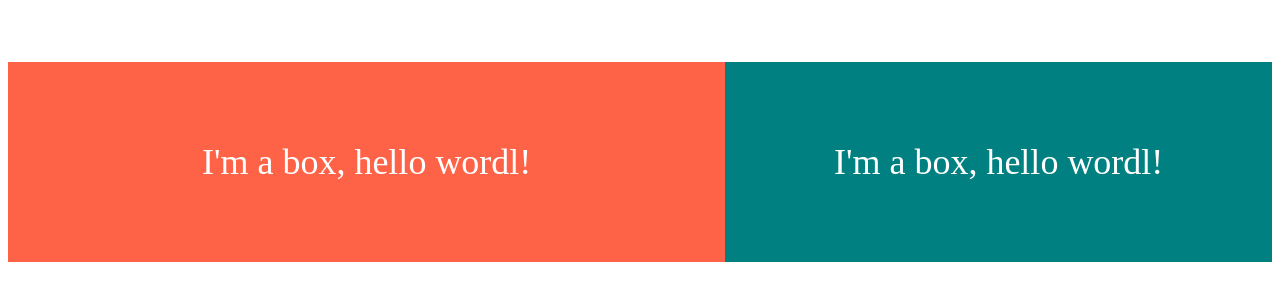
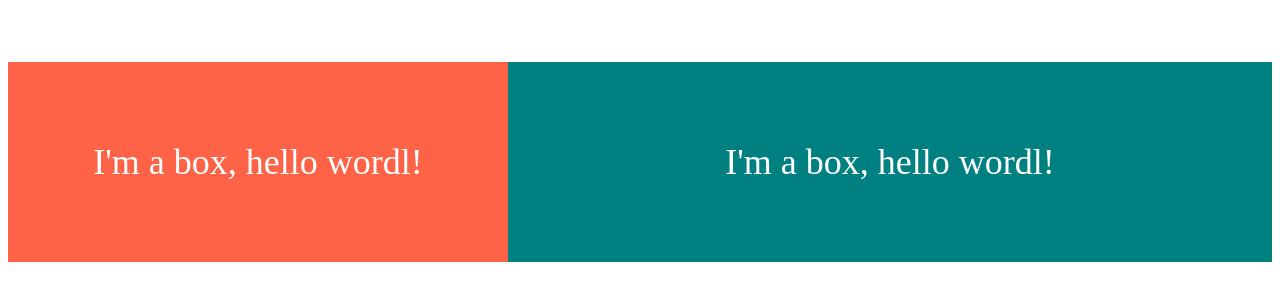
Before and after one commit to Stilllee/css-layout-marsterclass, a plain HTML site: page index.html in a window 1280 px wide. Shown: the part 246-546 px from the top of the page. Drawn offline with Linux system fonts and the light colour scheme.

Commit message:
flex-basis 조합2

```diff
--- a/style.css
+++ b/style.css
@@ -18,10 +18,10 @@
 .box:first-child {
   background-color: tomato;
 
-  /* 아래의 조합으로 min-width와 같은 효과를 낼 수 있음 */
-  flex-grow: 1; /* 원하는 만큼 커질 수 있음 */
-  flex-shrink: 0;
-  flex-basis: 500px; /* 최소한의 너비를 가짐 === 축소를 시작하면 500px에서 멈출 것임 */
+  /* 아래의 조합은 max-width처럼 작용함 */
+  flex-grow: 0; /* 더 커질 수 없음 */
+  flex-shrink: 3;
+  flex-basis: 500px; /* 기본 크기 500px === 500px 이상으로 더 커질 수 없음 */
 }
 
 .box:last-child {
```
